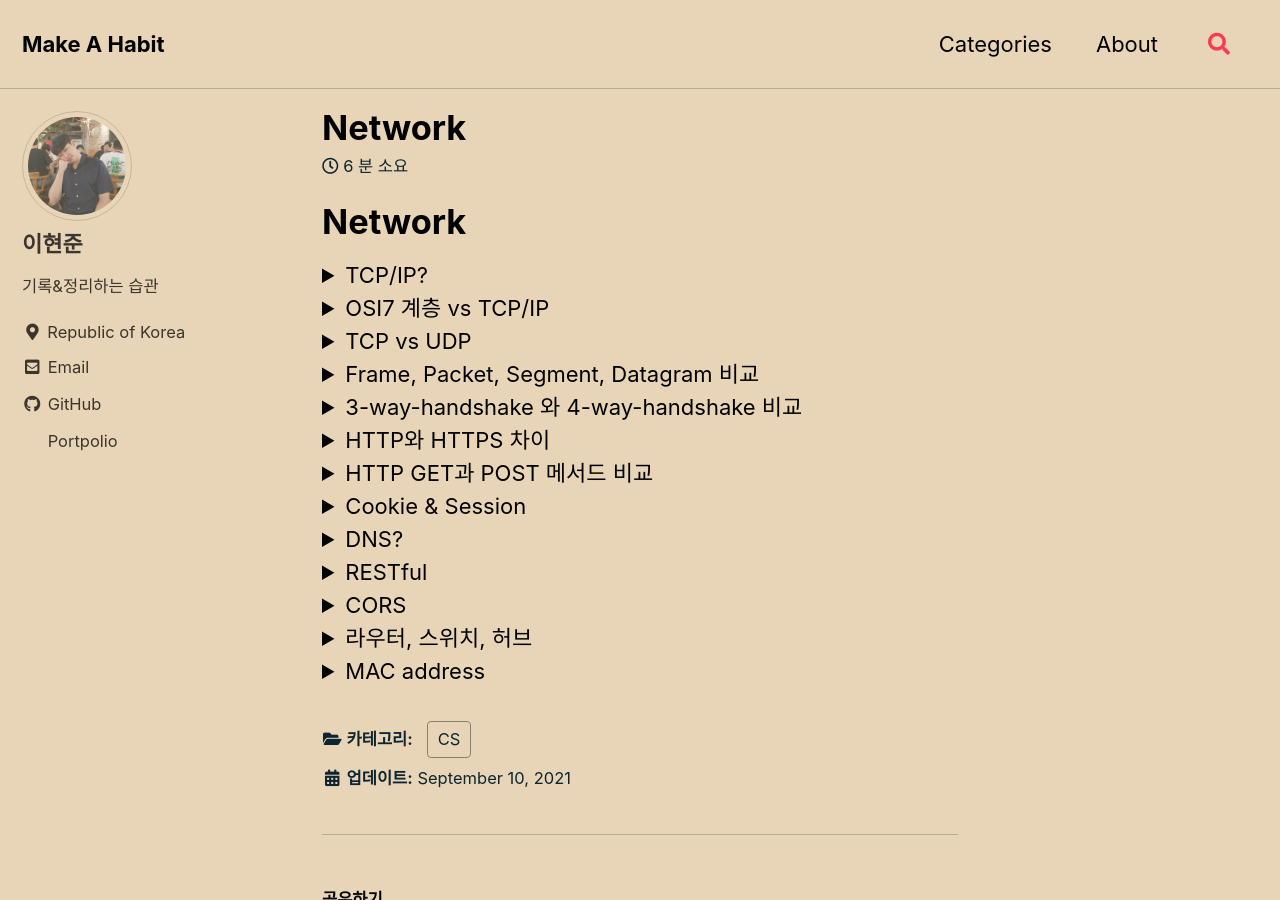
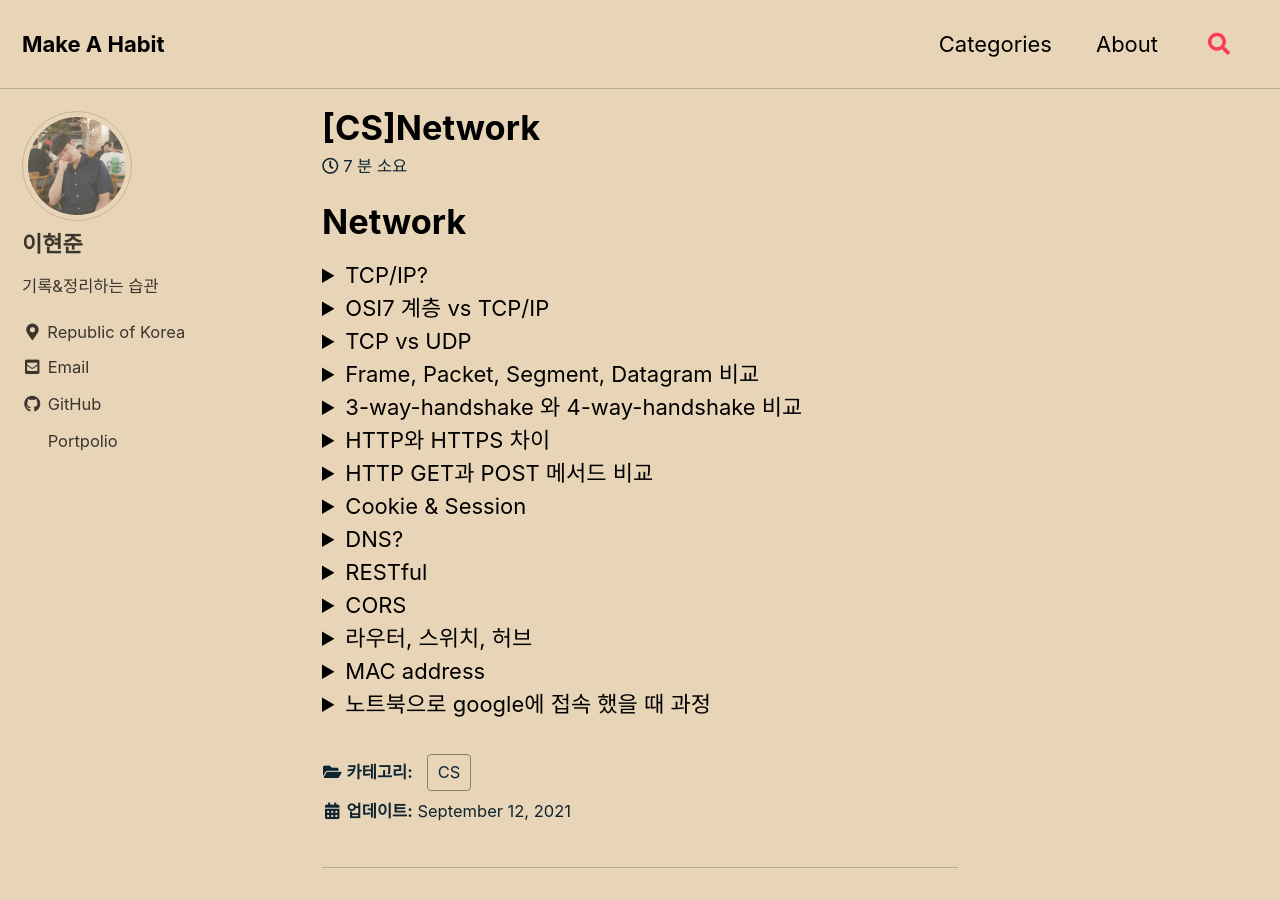
Before and after one commit to Hyun-Jun-Lee/old-Hyun-Jun-Lee.github.io, a Jekyll site: the page built from _posts/2021-09-10-cs.md, in a window 1280 px wide and 900 px high. Built offline with Jekyll 4.4.1, drawn with Linux system fonts in a browser that asks for light colours; cached includes are drawn as plain includes; comment, search, counter and statistics services are not loaded.

Commit message:
study Network

```diff
--- a/_posts/2021-09-10-cs.md
+++ b/_posts/2021-09-10-cs.md
@@ -1,5 +1,5 @@
 ---
-title:  "Network"
+title:  "[CS]Network"
 excerpt: "study network "
 
 categories:
@@ -9,7 +9,7 @@ toc: false
 toc_sticky: false
 
 date: 2021-09-10
-last_modified_at: 2021-09-10
+last_modified_at: 2021-09-12
 ---
 
 # Network
@@ -275,3 +275,32 @@ Trailer는 데이터 끝에 분여서 오류 검출에 사용
 
 </div>
 </details>
+
+<details>
+<summary>노트북으로 google에 접속 했을 때 과정</summary>
+<div markdown="1">
+<br>
+
+1. 웹 사이트에 접속하려면, IP주소/1-hop 라우터의 IP 주소/DNS 서버 주소가 필요. <br><br> 이를 알아 내기 위해 DHCP query가 담긴 IP datagram을 1-hp에 보냄 -> DHCP 서버가 내장된 라우터가 IP주소/자신(라우터)의 IP주소/DNS 서버의 IP 주소를 담은 DHCP ACK를 다시 노트북에 전송
+<br>
+
+   - DHCP : 동적으로 ip 주소나 기타 정보르 관리해주는 프로토콜/ UDP를 사용하여 Clien/Server 구조로 통신
+     - 통신 과정
+       - 1. DHCP discover : 컴퓨터가 브로드캐스팅으로 DHCP 서버 찾음
+       - 2. DHCP offer : DHCP가 사용 가능한 IP 주솔 리스트를 컴퓨터에 전달
+       - 3. DHCP request : 컴퓨터가 리스트 중 하나의 IP주소를 서버에 전달
+       - 4. DHCP ACK : DHCP가 컴퓨터에게 해당 IP 주소를 수락/거절 하는 메세지 전달
+<br>
+
+2. DNS 서버에 DNS query를 보내기 전에 1-hop 라우터의 MAC 주소를 알아내기 위해, ARP query를 브로드 캐스트 방식으로 전송.
+    - ARP : Address Resolution Protocol의 약자로, MAC 주소와 IP 주소를 1:1 매핑하기 위해 사용
+<br>
+
+3. www.google.com에 요청을 보내기 위해서는 www.google.com의 IP주소가 필요하므로, DNS query가 담긴 IP datagram을 DNS 서버에 전송하고 www.google.com의 IP 주소를 클라이언트인 노트북에게 전송
+<br>
+
+4. TCP 소켓을 생성하고 3-way handshake로 연결을 생성한다. HTTP 요청을 보내고 응답을 받아 브라우저에 렌더링을 하면 Google 웹페이지를 브라우저에서 확인
+<br>
+
+> https://m.blog.naver.com/ghdalswl77/221815248382 (쉽게 풀어서 설명해주는 blog)
+</div>
```
